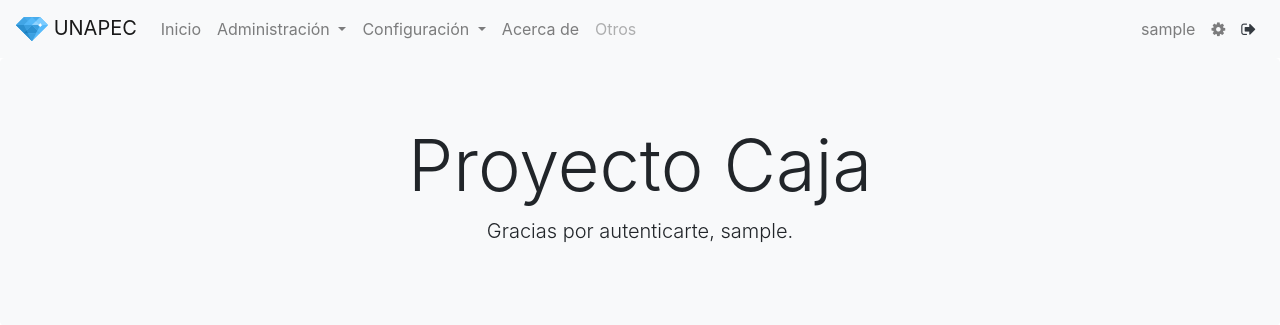
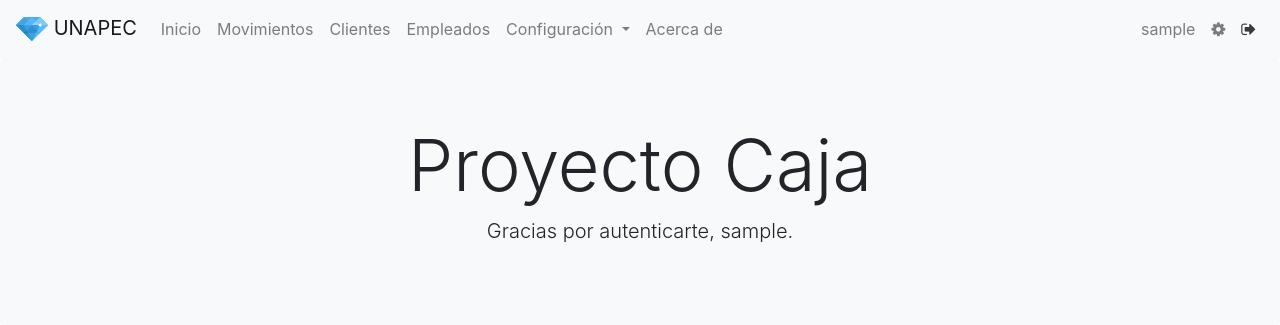
Before and after one commit to miguel-guzman/UNAPEC-CAJA, a Django app: page / in a window 1280 px wide. Shown: the top 325 px of the page. Run offline with Django 3.2, Linux system fonts and the light colour scheme; the visitor is signed in with stand-in values (Sample User, id 1); some libraries are stand-ins or nearby versions.

Commit message:
Rework navigation menu structure

```diff
--- a/Django/Caja/templates/_layout/nav.html
+++ b/Django/Caja/templates/_layout/nav.html
@@ -15,30 +15,28 @@
       </li>
     {% if user.is_authenticated %}
       {% if user.is_staff %}
-      <li class="nav-item dropdown">
-        <a class="nav-link dropdown-toggle" href="#" id="navbarDropdown" role="button" data-toggle="dropdown"
-          aria-haspopup="true" aria-expanded="false">
-          Administración
-        </a>
-        <div class="dropdown-menu" aria-labelledby="navbarDropdown">
-          <a class="dropdown-item" href="{% url 'empleados' %}">Empleados</a>
-          <a class="dropdown-item" href="{% url 'clientes' %}">Clientes</a>
-          <a class="dropdown-item" href="{% url 'movimientos' %}">Movimientos</a>
-        </div>
+      <li class="nav-item">
+        <a class="nav-link" href="{% url 'movimientos' %}">Movimientos</a>
+      </li>
+      <li class="nav-item">
+        <a class="nav-link" href="{% url 'clientes' %}">Clientes</a>
       </li>
         {% if user.is_superuser %}
+      <li class="nav-item">
+        <a class="nav-link" href="{% url 'empleados' %}">Empleados</a>
+      </li>
       <li class="nav-item dropdown">
         <a class="nav-link dropdown-toggle" href="#" id="navbarDropdown" role="button" data-toggle="dropdown"
           aria-haspopup="true" aria-expanded="false">
           Configuración
         </a>
         <div class="dropdown-menu" aria-labelledby="navbarDropdown">
+          <a class="dropdown-item" href="{% url 'horarios' %}">Horarios</a>
+          <div class="dropdown-divider"></div>
           <a class="dropdown-item" href="{% url 'tipos_cliente' %}">Tipos de Cliente</a>
+          <a class="dropdown-item" href="{% url 'carreras' %}">Carreras</a>
           <div class="dropdown-divider"></div>
-          <a class="dropdown-item" href="{% url 'carreras' %}">Carreras</a>
           <a class="dropdown-item" href="{% url 'productos' %}">Productos</a>
-          <div class="dropdown-divider"></div>
-          <a class="dropdown-item" href="{% url 'horarios' %}">Horarios</a>
           <div class="dropdown-divider"></div>
           <a class="dropdown-item" href="{% url 'formas_pago' %}">Formas de Pago</a>
           <a class="dropdown-item" href="{% url 'modos_pago' %}">Modalidades de Pago</a>
@@ -48,9 +46,6 @@
       {% endif %}{% endif %}{% endif %}
       <li class="nav-item">
         <a class="nav-link" href="{% url 'acerca_de' %}">Acerca de</a>
-      </li>
-      <li class="nav-item">
-        <a class="nav-link disabled" href="#" tabindex="-1" aria-disabled="true">Otros</a>
       </li>
     </ul>
     <ul class="nav navbar-nav">
```
